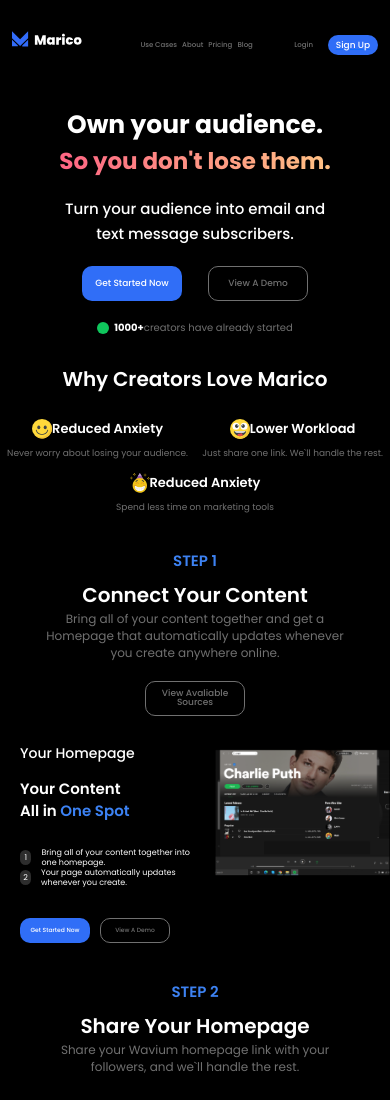
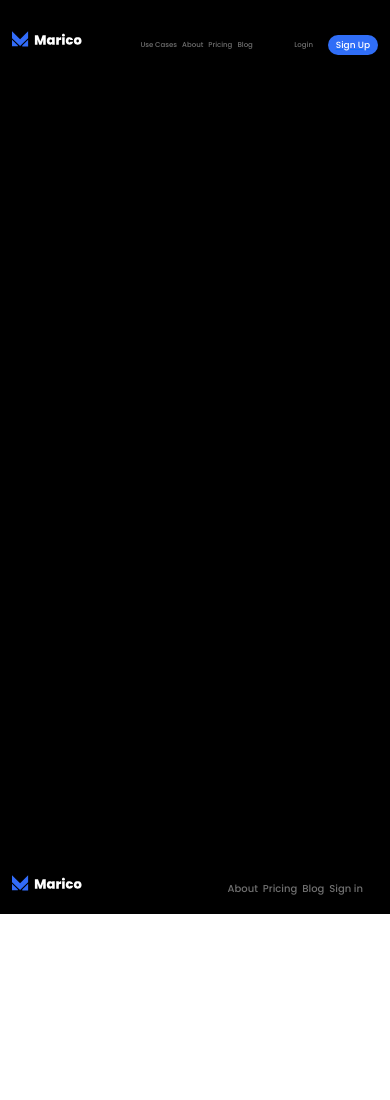
Before and after one commit to nasticbazlic/my-marico-project, a React app: page / in a window 390 px wide. Shown: the top 1100 px of the page. After the commit the page ends 914 px from the top, so only its background shows below. Built offline with nearby package versions, Linux system fonts and the light colour scheme.

Commit message:
update header and footer

```diff
--- a/src/components/app/app.css
+++ b/src/components/app/app.css
@@ -89,5 +89,7 @@
     footer {
         font-size: 10px;
         line-height: 10px;
+        height: 60px;
+        padding: 30px 0;
     }
 }
--- a/src/components/app/app.js
+++ b/src/components/app/app.js
@@ -27,7 +27,7 @@
     return (
         <div className="app">
             <header className="container header-marico">
-                <Link to='/'><img src={Logo}></img></Link>
+                <Link to='/my-marico-project'><img src={Logo}></img></Link>
                 <ItemList items={headers}
                           variation='headers-list-item' />
                 <div className="header-marico-btn">
@@ -47,7 +47,7 @@
             </div>
 
             <footer className="container header-marico">
-                <Link to='/'><img src={Logo}></img></Link>
+                <Link to='/my-marico-project'><img src={Logo}></img></Link>
                 <ItemList items={footer}
                         variation='headers-list-item' />
             </footer>
--- a/src/routes/route.js
+++ b/src/routes/route.js
@@ -11,7 +11,7 @@
 const RouterCom = () => {
     return (
         <Routes>
-            <Route path="/" element={<HomePage />} />
+            <Route path="/my-marico-project/" element={<HomePage />} />
             <Route path="/blog" element={<Blog />} />
             <Route path="/about" element={<About />} />
             <Route path="/pracing" element={<Pricing />} />
```
